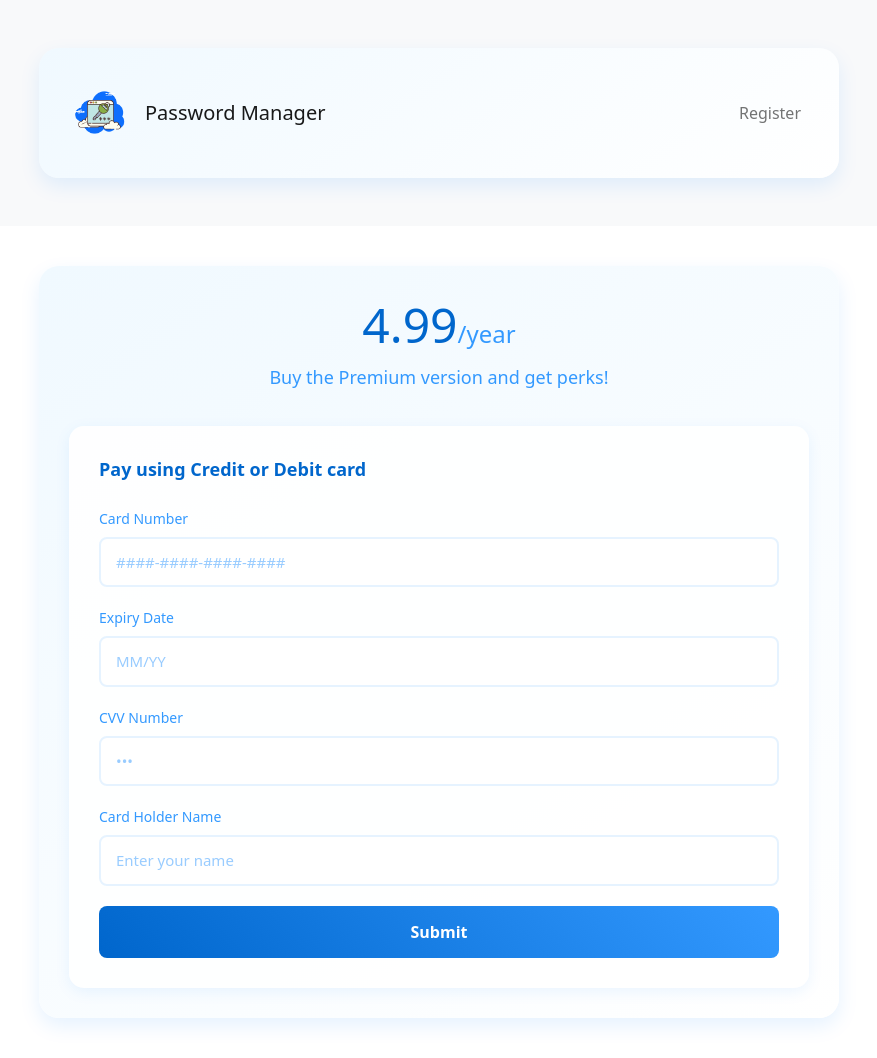
After one commit to Maaz124/passwordManager_1, a Django app: page /payment/ in a window 1280 px wide. The commit adds this page. Shown: the whole page, without its empty margins (201-1078 px from the left). Run offline with Django 4.2, Linux system fonts and the light colour scheme; parts of the project's set-up code (start-up, migrations or seed data) failed here and were passed over; some libraries are stand-ins or nearby versions.

Commit message:
added payment

```diff
--- a/home/templates/layouts/base.html
+++ b/home/templates/layouts/base.html
@@ -47,6 +47,10 @@
                         <li class="nav-item">
                             <a class="nav-link" href="{% url 'logout' %}">Logout</a>
                         </li>
+                        <li class="nav-item">
+                            <a class="nav-link" href="{% url 'payment' %}">payment</a>
+                        </li>
+
                     {% else %}
                         <li class="nav-item">
                             <a class="nav-link {% if request.path == '/register/' %}active{% endif %}"
--- /dev/null
+++ b/home/templates/pages/payment.html
@@ -0,0 +1,248 @@
+{% extends 'layouts/base.html' %}
+{% load static %}
+
+{% block content %}
+<style>
+    .container {
+        max-width: 800px;
+        margin: 40px auto;
+        padding: 30px;
+        background: linear-gradient(145deg, #f0f9ff 0%, #ffffff 100%);
+        border-radius: 20px;
+        box-shadow: 0 8px 20px rgba(0, 123, 255, 0.1);
+    }
+
+    .centre-content {
+        text-align: center;
+        margin-bottom: 35px;
+    }
+
+    .price {
+        font-size: 48px;
+        color: #0066cc;
+        margin: 0;
+    }
+
+    .price span {
+        font-size: 24px;
+        color: #3399ff;
+    }
+
+    .course {
+        color: #3399ff;
+        font-size: 18px;
+        margin: 10px 0;
+    }
+
+    .card-details {
+        padding: 30px;
+        background: rgba(255, 255, 255, 0.9);
+        border-radius: 15px;
+        box-shadow: 0 4px 15px rgba(0, 123, 255, 0.08);
+    }
+
+    .card-details p {
+        color: #0066cc;
+        font-size: 18px;
+        font-weight: 600;
+        margin-bottom: 25px;
+    }
+
+    .card-details label {
+        display: block;
+        color: #3399ff;
+        font-size: 14px;
+        margin-bottom: 8px;
+        font-weight: 500;
+    }
+
+    .card-details input {
+        width: 100%;
+        padding: 12px 15px;
+        border: 2px solid #e6f3ff;
+        border-radius: 8px;
+        font-size: 15px;
+        transition: all 0.3s ease;
+        margin-bottom: 20px;
+    }
+
+    .card-details input:focus {
+        outline: none;
+        border-color: #0066cc;
+        box-shadow: 0 0 0 3px rgba(0, 123, 255, 0.1);
+    }
+
+    .card-details input::placeholder {
+        color: #99ccff;
+    }
+
+    .submit-now-btn {
+        width: 100%;
+        padding: 14px;
+        background: linear-gradient(45deg, #0066cc, #3399ff);
+        border: none;
+        border-radius: 8px;
+        color: white;
+        font-size: 16px;
+        font-weight: 600;
+        cursor: pointer;
+        transition: transform 0.2s ease, box-shadow 0.2s ease;
+    }
+
+    .submit-now-btn:hover {
+        transform: translateY(-2px);
+        box-shadow: 0 5px 15px rgba(0, 123, 255, 0.2);
+    }
+
+    .submit-now-btn:active {
+        transform: translateY(0);
+    }
+
+    /* Popup styles */
+    .popup {
+        position: fixed;
+        top: 0;
+        left: 0;
+        width: 100%;
+        height: 100%;
+        background-color: rgba(0, 0, 0, 0.5);
+        display: flex;
+        justify-content: center;
+        align-items: center;
+        z-index: 9999;
+    }
+
+    .popup-content {
+        background: white;
+        padding: 20px;
+        border-radius: 10px;
+        text-align: center;
+        box-shadow: 0 2px 10px rgba(0, 0, 0, 0.2);
+        max-width: 90%;
+        width: 300px;
+    }
+
+    .popup-content button {
+        margin-top: 10px;
+        padding: 8px 20px;
+        background-color: #0066cc;
+        color: white;
+        border: none;
+        border-radius: 5px;
+        cursor: pointer;
+        font-size: 16px;
+    }
+
+    .popup-content button:hover {
+        background-color: #0056b3;
+    }
+
+    .hidden {
+        display: none;
+    }
+
+    /* Responsive adjustments */
+    @media (max-width: 768px) {
+        .container {
+            margin: 20px;
+            padding: 20px;
+        }
+
+        .price {
+            font-size: 36px;
+        }
+
+        .card-details {
+            padding: 20px;
+        }
+    }
+</style>
+
+<div class="container">
+    <div class="centre-content">
+        <h1 class="price">4.99<span>/year</span></h1>
+        <p class="course">
+            Buy the Premium version and get perks!
+        </p>
+    </div>
+
+    <form id="payment-form" class="card-details">
+        <p>Pay using Credit or Debit card</p>
+
+        <div class="card-number">
+            <label for="card-number">Card Number</label>
+            <input
+                type="text"
+                id="card-number"
+                class="card-number-field"
+                placeholder="####-####-####-####"
+                maxlength="19"
+                required
+            />
+        </div>
+
+        <div class="date-number">
+            <label for="expiry-date">Expiry Date</label>
+            <input
+                type="text"
+                id="expiry-date"
+                class="date-number-field"
+                placeholder="MM/YY"
+                maxlength="5"
+                required
+            />
+        </div>
+
+        <div class="cvv-number">
+            <label for="cvv">CVV Number</label>
+            <input
+                type="password"
+                id="cvv"
+                class="cvv-number-field"
+                placeholder="•••"
+                maxlength="3"
+                required
+            />
+        </div>
+
+        <div class="nameholder-number">
+            <label for="card-holder-name">Card Holder Name</label>
+            <input
+                type="text"
+                id="card-holder-name"
+                class="card-name-field"
+                placeholder="Enter your name"
+                required
+            />
+        </div>
+
+        <button type="submit" class="submit-now-btn">
+            Submit
+        </button>
+    </form>
+</div>
+
+<div id="popup" class="popup hidden">
+    <div class="popup-content">
+        <p>Your payment has been processed successfully!</p>
+        <button id="ok-button">OK</button>
+    </div>
+</div>
+
+<script>
+    document.addEventListener('DOMContentLoaded', function() {
+        const form = document.getElementById('payment-form');
+        const popup = document.getElementById('popup');
+        const okButton = document.getElementById('ok-button');
+
+        form.addEventListener('submit', function(event) {
+            event.preventDefault();
+            popup.classList.remove('hidden');
+        });
+
+        okButton.addEventListener('click', function() {
+            popup.classList.add('hidden');
+        });
+    });
+</script>
+{% endblock %}
--- a/home/urls.py
+++ b/home/urls.py
@@ -10,6 +10,8 @@ urlpatterns = [
     path('register/', views.register_page, name='register-page'),
     path('home/', views.home_page, name='home'),
     path('logout/', views.logout_view, name="logout"),
+    path('payment/', views.payment_view, name="payment"),
+
 
     #  user passwords
     path('add-password/', views.add_new_password, name="add-password"),
--- a/home/views.py
+++ b/home/views.py
@@ -56,6 +56,9 @@ def logout_view(request):
         return redirect('/')
     logout(request)
     return redirect('/')
+
+def payment_view(request):
+    return render(request, 'pages/payment.html')
 
 
 # add new password
```
Also changed, not shown: home/static/css/style.css (line endings or trailing spaces).
